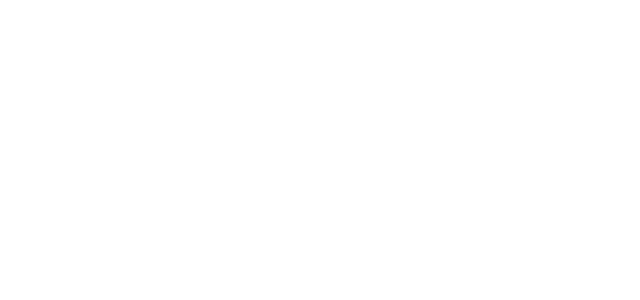
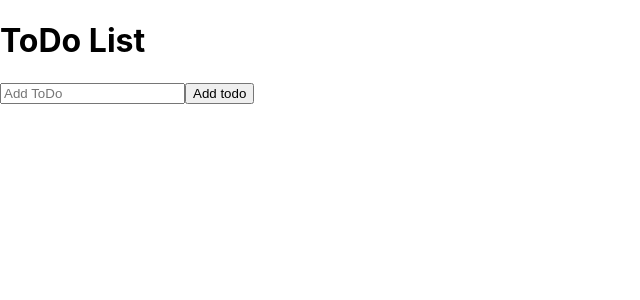
Before and after one commit to stoianNicusor/todo, a React (Create React App) app: page / in a window 1280 px wide. Shown: the top 300 px of the page, without its empty margins (0-640 px from the left). Built offline with nearby package versions, Linux system fonts and the light colour scheme.

Commit message:
Save in local storage

```diff
--- a/package.json
+++ b/package.json
@@ -6,6 +6,7 @@
     "@testing-library/jest-dom": "^5.11.9",
     "@testing-library/react": "^11.2.5",
     "@testing-library/user-event": "^12.7.1",
+    "node-sass": "^5.0.0",
     "react": "^17.0.1",
     "react-dom": "^17.0.1",
     "react-scripts": "4.0.2",
--- a/src/components/app/App.js
+++ b/src/components/app/App.js
@@ -1,9 +1,39 @@
-import './App.css';
+import React, {useState,useEffect} from 'react';
+import './App.scss';
+import ToDo from '../todo/component.todo';
+
+const storage = 'todo'
 
 function App() {
+
+  //console.log(Math.floor((Math.random() * 100) + 1))
+
+  const [input, setInput] = useState([]);
+  const [list, setList] = useState([]);
+
+  let take = (e) => {
+    setInput(e.target.value)
+  }
+
+  let addTodo = () => {
+    setList([...list, input])
+  }
+
+  useEffect( () => {
+    const save = JSON.parse(localStorage.getItem(storage));
+    if(save){
+      setList(save);
+    }
+  },[])
+
+  useEffect( () => {
+    localStorage.setItem(storage, JSON.stringify(list));
+  }, [list]);
+
   return(
     <div className="app">
-
+      <h1>ToDo List</h1>
+      <ToDo take = {take} addTodo = {addTodo} />
     </div>
   )
 }
--- /dev/null
+++ b/src/components/todo/component.todo.js
@@ -0,0 +1,17 @@
+import React from 'react';
+import './style.todo.scss';
+
+function ToDo(props){
+
+    return(
+       <div>
+           <input name='input' id='input' placeholder='Add ToDo' type='sumbit'  onChange={props.take}/>
+           <button className='add' onClick={props.addTodo} >
+               Add todo
+           </button>
+        </div>
+    )
+}
+
+
+export default ToDo;
```
Also changed, not shown: src/components/app/App.scss (added), src/components/todo/style.todo.scss (added), 1 other file (tests, documents, lock files or other folders).
